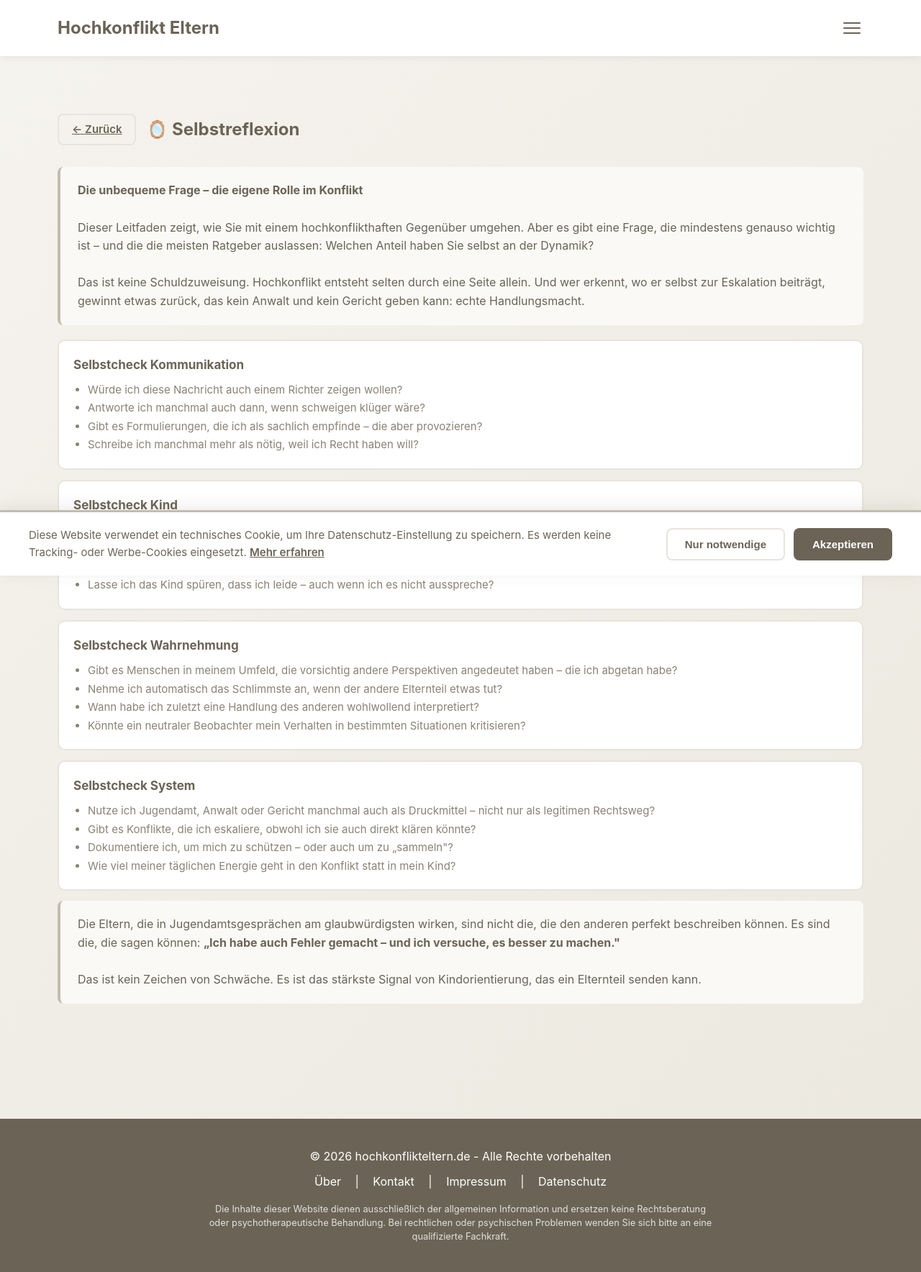
After one commit to pww1980/hochkonflikteltern, a PHP site: page /selbstreflexion.php in a window 1280 px wide. The commit adds this page. Shown: the whole page at 72% size. Run offline with PHP 8.4, Linux system fonts and the light colour scheme; some libraries are stand-ins or nearby versions.

Commit message:
Add Selbstreflexion page with hero tile and navigation entry
New page selbstreflexion.php with four self-check sections (Kommunikation,
Kind, Wahrnehmung, System) and framing text about taking responsibility for
one's own role in conflict dynamics. Feature card added to the hero grid on
index.php and linked from the guide topic buttons. Navigation updated with
🪞 Selbstreflexion entry.

https://claude.ai/code/session_01PiUAH5hbNKNhKu4yokM9WL

```diff
--- a/includes/nav.php
+++ b/includes/nav.php
@@ -14,6 +14,7 @@ if (!isset($current_page)) {
         'patterns'                        => 'patterns',
         'about'                           => 'about',
         'contact'                         => 'contact',
+        'selbstreflexion'                 => 'selbstreflexion',
     ];
     $current_page = $page_map[$script] ?? '';
 }
@@ -33,6 +34,7 @@ if (!isset($current_page)) {
                 <li><a href="selfcare.php"<?= $current_page === 'selfcare' ? ' class="active"' : '' ?>>🛡️ Selbstschutz</a></li>
                 <li><a href="parenting.php"<?= $current_page === 'parenting' ? ' class="active"' : '' ?>>👨‍👩‍👧 Co- vs. Parallel Parenting</a></li>
                 <li><a href="patterns.php"<?= $current_page === 'patterns' ? ' class="active"' : '' ?>>🧠 Muster</a></li>
+                <li><a href="selbstreflexion.php"<?= $current_page === 'selbstreflexion' ? ' class="active"' : '' ?>>🪞 Selbstreflexion</a></li>
                 <li><a href="about.php"<?= $current_page === 'about' ? ' class="active"' : '' ?>>Über mich</a></li>
                 <li><a href="contact.php"<?= $current_page === 'contact' ? ' class="active"' : '' ?>>Kontakt</a></li>
             </ul>
--- a/index.php
+++ b/index.php
@@ -56,6 +56,11 @@ $description  = 'Professioneller Kommunikations-Leitfaden für Eltern in Hochkon
                     <h3>Praxiserprobt</h3>
                     <p>Entwickelt aus 9 Jahren realer Erfahrung in einer Hochkonfliktsituation.</p>
                 </div>
+                <div class="feature-card" onclick="location.href='selbstreflexion.php'">
+                    <div class="feature-icon">🪞</div>
+                    <h3>Selbstreflexion</h3>
+                    <p>Die unbequeme Frage, die die meisten Ratgeber auslassen: Welchen Anteil haben Sie selbst an der Dynamik? Mit konkreten Selbstchecks zu Kommunikation, Kind, Wahrnehmung und System.</p>
+                </div>
                 <div class="feature-card feature-card--child">
                     <div class="feature-icon">👧🧒</div>
                     <h3>Am Ende hilft es dem Kind</h3>
@@ -105,6 +110,7 @@ $description  = 'Professioneller Kommunikations-Leitfaden für Eltern in Hochkon
                     <button class="guide-topic-link" onclick="location.href='longterm.php'">📈 Langfriststrategie</button>
                     <button class="guide-topic-link" onclick="location.href='selfcare.php'">🛡️ Selbstschutz</button>
                     <button class="guide-topic-link" onclick="location.href='parenting.php'">👨‍👩‍👧 Co- vs. Parallel Parenting</button>
+                    <button class="guide-topic-link" onclick="location.href='selbstreflexion.php'">🪞 Selbstreflexion</button>
                 </div>
             </div>
 
--- /dev/null
+++ b/selbstreflexion.php
@@ -0,0 +1,78 @@
+<?php
+$current_page = 'selbstreflexion';
+$title        = 'Selbstreflexion | Hochkonflikt Eltern';
+$description  = 'Die unbequeme Frage: Welchen Anteil haben Sie selbst an der Konfliktdynamik? Selbstcheck zu Kommunikation, Kind, Wahrnehmung und System.';
+?>
+<!DOCTYPE html>
+<html lang="de">
+<?php include 'includes/head.php'; ?>
+<body>
+<?php include 'includes/nav.php'; ?>
+
+<div class="page active">
+    <div class="guide-wrapper">
+
+        <div class="guide-sub-header">
+            <a href="index.php" class="back-button--light">← Zurück</a>
+            <h2>🪞 Selbstreflexion</h2>
+        </div>
+
+        <div class="guide-info-box">
+            <strong>Die unbequeme Frage – die eigene Rolle im Konflikt</strong><br><br>
+            Dieser Leitfaden zeigt, wie Sie mit einem hochkonflikthaften Gegenüber umgehen. Aber es gibt eine Frage, die mindestens genauso wichtig ist – und die die meisten Ratgeber auslassen: Welchen Anteil haben Sie selbst an der Dynamik?<br><br>
+            Das ist keine Schuldzuweisung. Hochkonflikt entsteht selten durch eine Seite allein. Und wer erkennt, wo er selbst zur Eskalation beiträgt, gewinnt etwas zurück, das kein Anwalt und kein Gericht geben kann: echte Handlungsmacht.
+        </div>
+
+        <div class="guide-mechanism-box">
+            <h4>Selbstcheck Kommunikation</h4>
+            <ul>
+                <li>Würde ich diese Nachricht auch einem Richter zeigen wollen?</li>
+                <li>Antworte ich manchmal auch dann, wenn schweigen klüger wäre?</li>
+                <li>Gibt es Formulierungen, die ich als sachlich empfinde – die aber provozieren?</li>
+                <li>Schreibe ich manchmal mehr als nötig, weil ich Recht haben will?</li>
+            </ul>
+        </div>
+
+        <div class="guide-mechanism-box">
+            <h4>Selbstcheck Kind</h4>
+            <ul>
+                <li>Rede ich in Anwesenheit des Kindes über den Konflikt – auch indirekt, durch Seufzen, Schweigen oder Blicke?</li>
+                <li>Frage ich das Kind, was beim anderen Elternteil passiert?</li>
+                <li>Merke ich, wenn das Kind mir gegenüber loyal sein will – und entlaste ich es aktiv davon?</li>
+                <li>Lasse ich das Kind spüren, dass ich leide – auch wenn ich es nicht ausspreche?</li>
+            </ul>
+        </div>
+
+        <div class="guide-mechanism-box">
+            <h4>Selbstcheck Wahrnehmung</h4>
+            <ul>
+                <li>Gibt es Menschen in meinem Umfeld, die vorsichtig andere Perspektiven angedeutet haben – die ich abgetan habe?</li>
+                <li>Nehme ich automatisch das Schlimmste an, wenn der andere Elternteil etwas tut?</li>
+                <li>Wann habe ich zuletzt eine Handlung des anderen wohlwollend interpretiert?</li>
+                <li>Könnte ein neutraler Beobachter mein Verhalten in bestimmten Situationen kritisieren?</li>
+            </ul>
+        </div>
+
+        <div class="guide-mechanism-box">
+            <h4>Selbstcheck System</h4>
+            <ul>
+                <li>Nutze ich Jugendamt, Anwalt oder Gericht manchmal auch als Druckmittel – nicht nur als legitimen Rechtsweg?</li>
+                <li>Gibt es Konflikte, die ich eskaliere, obwohl ich sie auch direkt klären könnte?</li>
+                <li>Dokumentiere ich, um mich zu schützen – oder auch um zu „sammeln"?</li>
+                <li>Wie viel meiner täglichen Energie geht in den Konflikt statt in mein Kind?</li>
+            </ul>
+        </div>
+
+        <div class="guide-info-box">
+            Die Eltern, die in Jugendamtsgesprächen am glaubwürdigsten wirken, sind nicht die, die den anderen perfekt beschreiben können. Es sind die, die sagen können: <strong>„Ich habe auch Fehler gemacht – und ich versuche, es besser zu machen."</strong><br><br>
+            Das ist kein Zeichen von Schwäche. Es ist das stärkste Signal von Kindorientierung, das ein Elternteil senden kann.
+        </div>
+
+    </div>
+</div>
+
+<?php include 'includes/cookie_banner.php'; ?>
+<?php include 'includes/footer.php'; ?>
+    <script src="script.js"></script>
+</body>
+</html>
```
